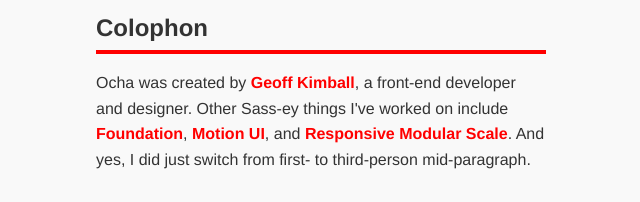
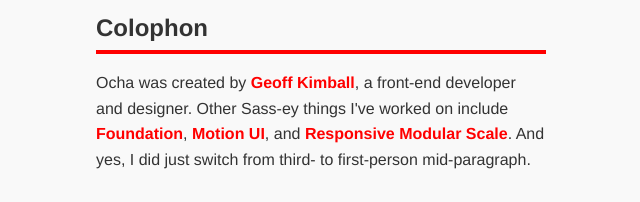
Before and after one commit to gakimball/ocha, a website: page index.html in a window 1280 px wide. Shown: the part 1984-2186 px from the top of the page, 319-959 px from the left. Drawn offline with nearby package versions, Linux system fonts and the light colour scheme.

Commit message:
I went from third to first person

```diff
--- a/index.html
+++ b/index.html
@@ -88,7 +88,7 @@
       <section class="section">
         <h2>Colophon</h2>
 
-        <p>Ocha was created by <a href="http://geoffkimball.com">Geoff Kimball</a>, a front-end developer and designer. Other Sass-ey things I've worked on include <a href="https://github.com/zurb/foundation-sites">Foundation</a>, <a href="https://github.com/zurb/motion-ui">Motion UI</a>, and <a href="https://github.com/gakimball/responsive-modular-scale">Responsive Modular Scale</a>. And yes, I did just switch from first- to third-person mid-paragraph.</p>
+        <p>Ocha was created by <a href="http://geoffkimball.com">Geoff Kimball</a>, a front-end developer and designer. Other Sass-ey things I've worked on include <a href="https://github.com/zurb/foundation-sites">Foundation</a>, <a href="https://github.com/zurb/motion-ui">Motion UI</a>, and <a href="https://github.com/gakimball/responsive-modular-scale">Responsive Modular Scale</a>. And yes, I did just switch from third- to first-person mid-paragraph.</p>
       </section>
     </div>
 
```
